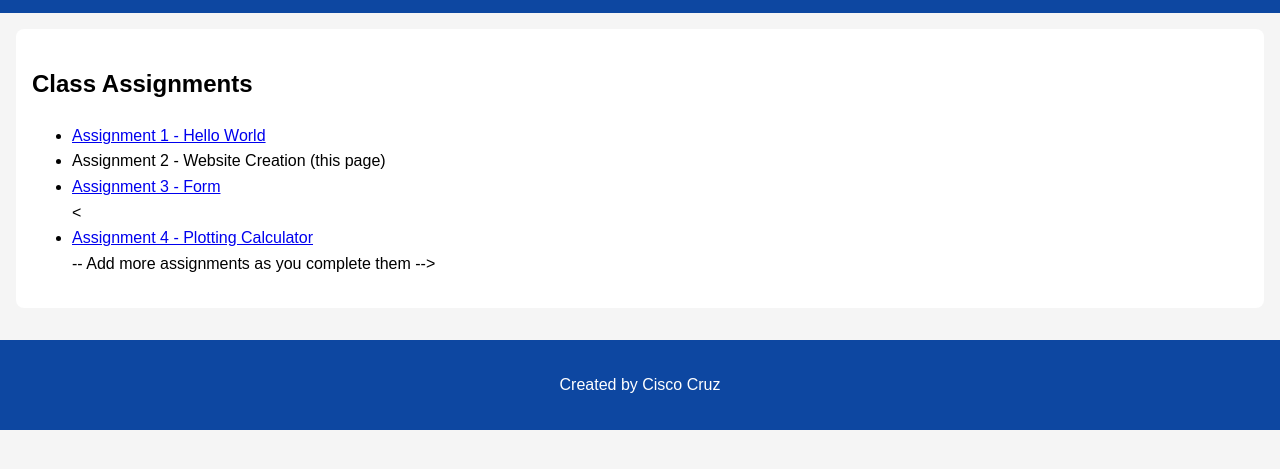
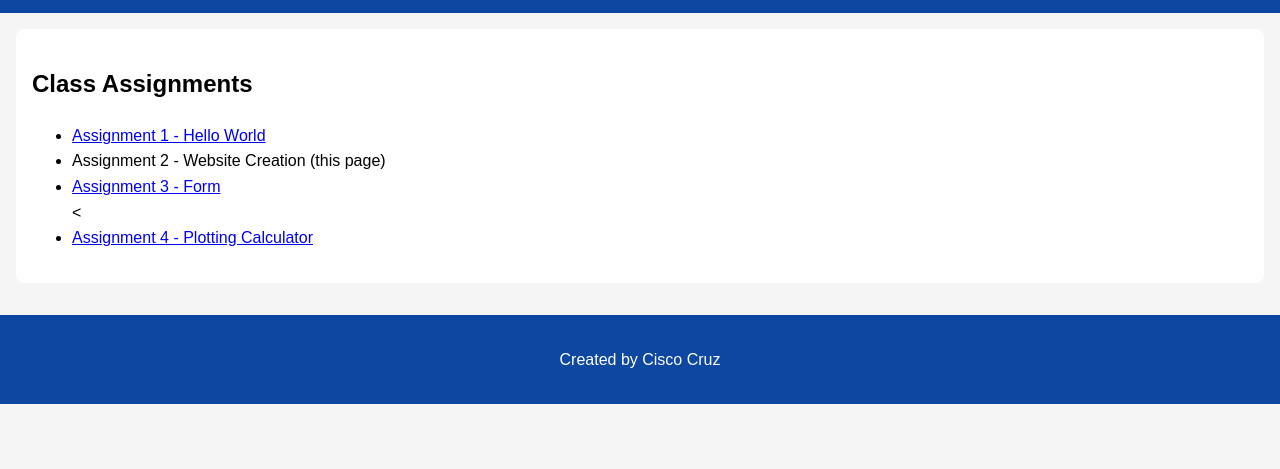
Before and after one commit to CiscoCruzIII/ciscocruz-site, a plain HTML site: page assignments.html in a window 1280 px wide. Shown: the part 91-560 px from the top of the page. Drawn offline with Linux system fonts and the light colour scheme.

Commit message:
Update assignments.html

```diff
--- a/assignments.html
+++ b/assignments.html
@@ -26,7 +26,7 @@
         <li>Assignment 2 - Website Creation (this page)</li>
         <li><a href="form_assignment3.html">Assignment 3 - Form</a></li>
         <<li><a href="calculator/">Assignment 4 - Plotting Calculator</a></li>
--- Add more assignments as you complete them -->
+
       </ul>
     </section>
   </main>
```
